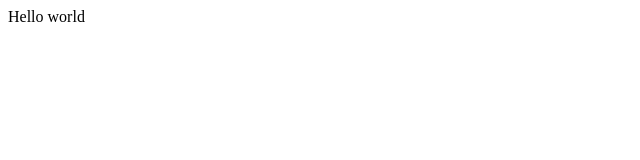
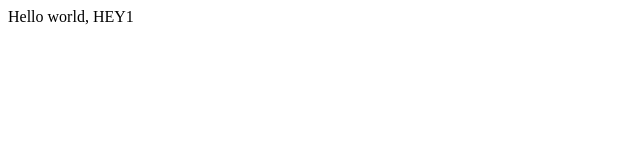
Before and after one commit to dprtmzks/tutorial-exploregit01, a plain HTML site: page index.html in a window 1280 px wide. Shown: the full height of the page, 0-640 px from the left. Drawn offline with Linux system fonts and the light colour scheme.

Commit message:
change index.html

```diff
--- a/index.html
+++ b/index.html
@@ -14,6 +14,6 @@
 <link rel="apple-touch-icon" href="/apple-touch-icon.png" />
 </head>
 <body>
-Hello world
+Hello world, HEY1
 </body>
 </html>
```
